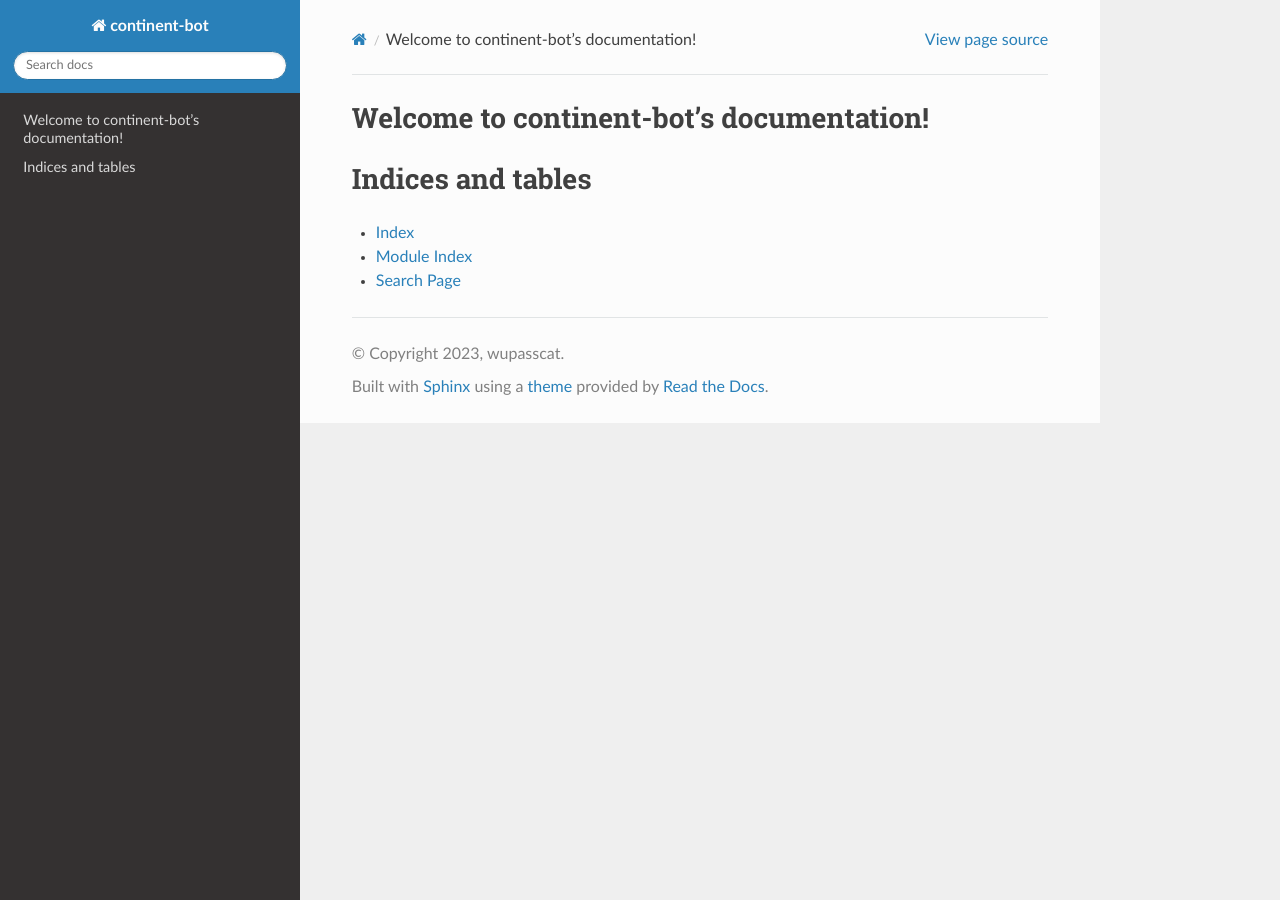
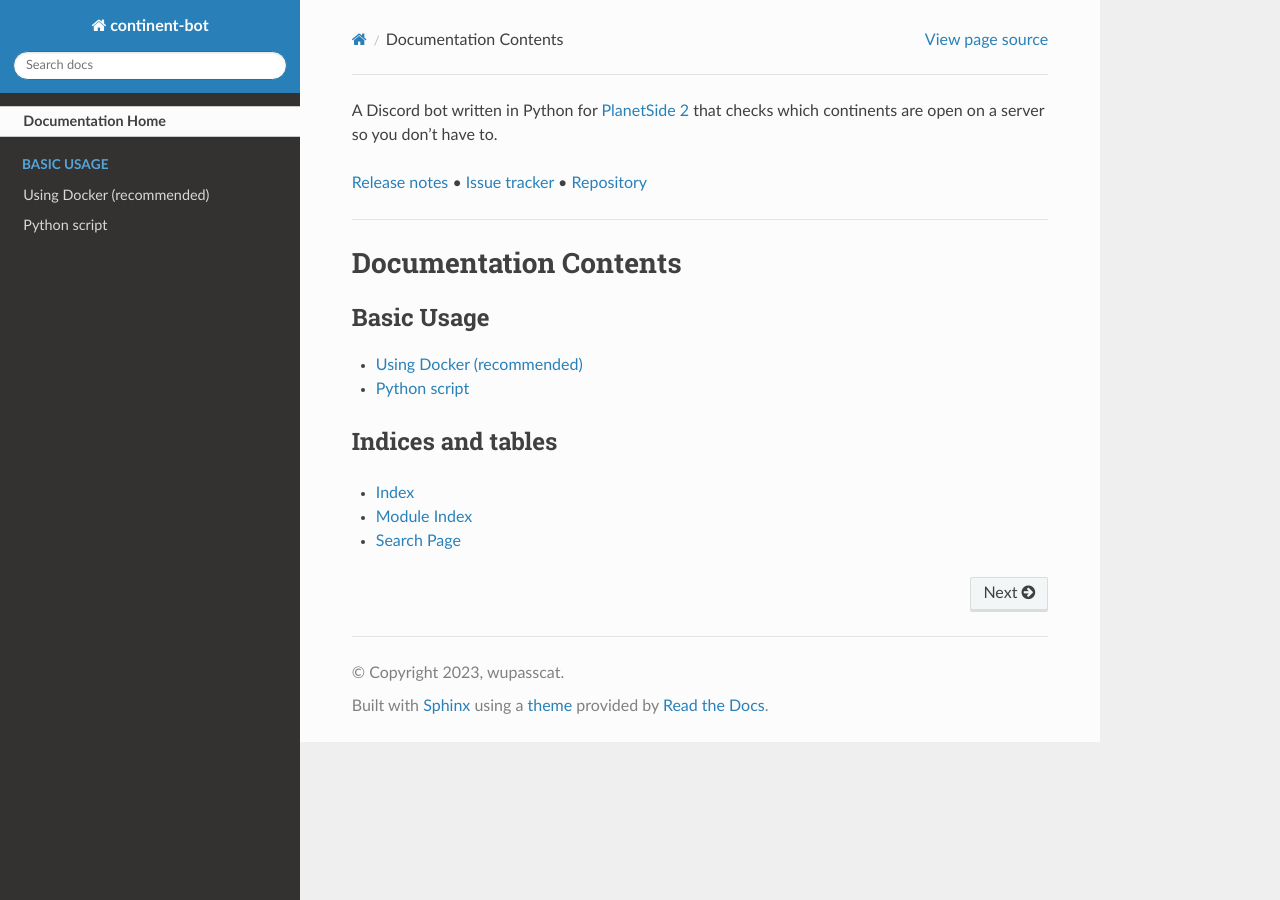
Before and after one commit to wupasscat/continent-bot, a Sphinx documentation site: the page built from docs/index.rst, in a window 1280 px wide. Built offline with Sphinx 7.4.7 and the Read the Docs theme 2.0.0, drawn with Linux system fonts in a browser that asks for light colours; some of the changed lines change nothing that is shown.

Commit message:
add docs page

````diff
--- a/docs/index.rst
+++ b/docs/index.rst
@@ -1,14 +1,27 @@
-.. continent-bot documentation master file, created by
-   sphinx-quickstart on Wed Mar  8 14:33:53 2023.
-   You can adapt this file completely to your liking, but it should at least
-   contain the root `toctree` directive.
+.. toctree::
+   :hidden:
 
-Welcome to continent-bot's documentation!
-=========================================
+   Documentation Home <self>
+
+A Discord bot written in Python for `PlanetSide 2 <https://www.planetside2.com/home>`_ that checks which continents are open on a server so you don't have to.
+
+`Release notes <https://github.com/wupasscat/continent-bot/releases>`_
+•
+`Issue tracker <https://github.com/wupasscat/continent-bot/issues>`_
+•
+`Repository <https://github.com/wupasscat/continent-bot>`_
+
+=====
+
+======================
+Documentation Contents
+======================
 
 .. toctree::
-   :maxdepth: 2
-   :caption: Contents:
+   :caption: Basic Usage
+   :maxdepth: 1
+
+   usage/selfhosting
 
 
 
--- /dev/null
+++ b/docs/usage/selfhosting.md
@@ -0,0 +1,140 @@
+|Contents
+--- |
+|[Using Docker](#using-docker-recommended)
+|[Python script](#python-script)
+
+# Using Docker (recommended)
+https://hub.docker.com/r/wupasscat/continentbot
+
+|Contents
+--- |
+|[Docker run](#docker-run)
+|[Docker compose](#docker-compose)
+|[Unraid](#unraid)
+
+## Docker run
+### Prerequisites:
+- Docker ([install guide](https://docs.docker.com/engine/install/))
+- Discord application with bot ([create one here](https://discord.com/developers/applications))
+```{code-block} bash
+docker run -d --name continent-bot \
+    -e DISCORD_TOKEN=discord bot token \
+    -e CENSUS_API_KEY=s:example \
+    -e LOG_LEVEL=INFO \
+    wupasscat/continentbot:latest
+```
+### Environment Variables:
+- `DISCORD_TOKEN` found in the "Bot" section of your Discord application
+- `CENSUS_API_KEY` Daybreak Games Census API service ID
+    ```{tip}
+    You can use the default value `s:example` for testing but you will be limited to 10 requests per minute.
+    It is recommended that you apply for a service ID [here](https://census.daybreakgames.com/#devSignup)
+
+<br />
+
+***
+
+<br />
+
+## Docker compose
+### Prerequisites:
+- Docker ([install guide](https://docs.docker.com/engine/install/))
+- Docker compose ([install guide](https://docs.docker.com/compose/install/))
+- Discord application with bot ([create one here](https://discord.com/developers/applications))
+
+From [docker-compose.yml](https://github.com/wupasscat/continent-bot/blob/main/docker-compose.yml):
+```{code-block} docker
+version: '3.4'
+services:
+    continentbot:
+        container_name: continent-bot
+        environment:
+            - DISCORD_TOKEN=discord bot token
+            - CENSUS_API_KEY=s:example
+            - LOG_LEVEL=INFO
+        image: 'wupasscat/continentbot:latest'
+```
+### Environment Variables:
+- `DISCORD_TOKEN` found in the "Bot" section of your Discord application
+- `CENSUS_API_KEY` Daybreak Games Census API service ID
+    ```{tip}
+    You can use the default value `s:example` for testing but you will be limited to 10 requests per minute.
+    It is recommended that you apply for a service ID [here](https://census.daybreakgames.com/#devSignup)
+
+
+<br />
+
+***
+
+<br />
+
+## Unraid
+[Template support thread](https://forums.unraid.net/topic/135184-support-wupasscats-template-repository)
+### Prerequisites:
+- Unraid Community Apps (CA) plugin ([install guide](https://forums.unraid.net/topic/38582-plug-in-community-applications/))
+
+### Setup:
+1. Search for `ps2-continent-bot` in the "Apps" tab of your Unraid dashboard
+
+![unraid.png](https://raw.githubusercontent.com/wupasscat/continent-bot/main/assets/unraid.png)
+
+### Environment Variables:
+- "Discord Bot Token" found in the "Bot" section of your Discord application
+- "PlanetSide 2 API service ID" Daybreak Games Census API service ID
+    ```{tip}
+    You can use the default value `s:example` for testing but you will be limited to 10 requests per minute.
+    It is recommended that you apply for a service ID [here](https://census.daybreakgames.com/#devSignup)
+
+
+<br />
+
+***
+
+<br />
+
+# Python script
+
+|Contents
+--- |
+|[Linux](#linux)
+
+## Linux
+
+### Prerequisites:
+- `git`
+- `python3`
+- `python3-pip`
+- Discord application with bot ([create one here](https://discord.com/developers/applications))
+
+### Setup:
+1. Clone the repository
+    ```bash
+    git clone https://github.com/wupasscat/continent-bot.git
+    cd continent-bot
+    ```
+2. Install dependencies
+    ```bash
+    pip install -r requirements.txt
+    ```
+3. Create `.env` file
+    ```bash
+    nano .env
+    ```
+    Your file should look like this:
+    ```{code-block} python
+    # .env
+    DISCORD_TOKEN=your discord bot token
+    API_KEY=s:example
+    LOG_LEVEL=INFO
+    ```
+    - `DISCORD_TOKEN` found in the "Bot" section of your Discord application
+    - `API_KEY` Daybreak Games Census API service ID
+    ```{tip}
+    You can use the default value `s:example` for testing but you will be limited to 10 requests per minute.
+    It is recommended that you apply for a service ID [here](https://census.daybreakgames.com/#devSignup)
+
+
+4. Run script
+    ```bash
+    python3 -m bot.py
+    ```
````
